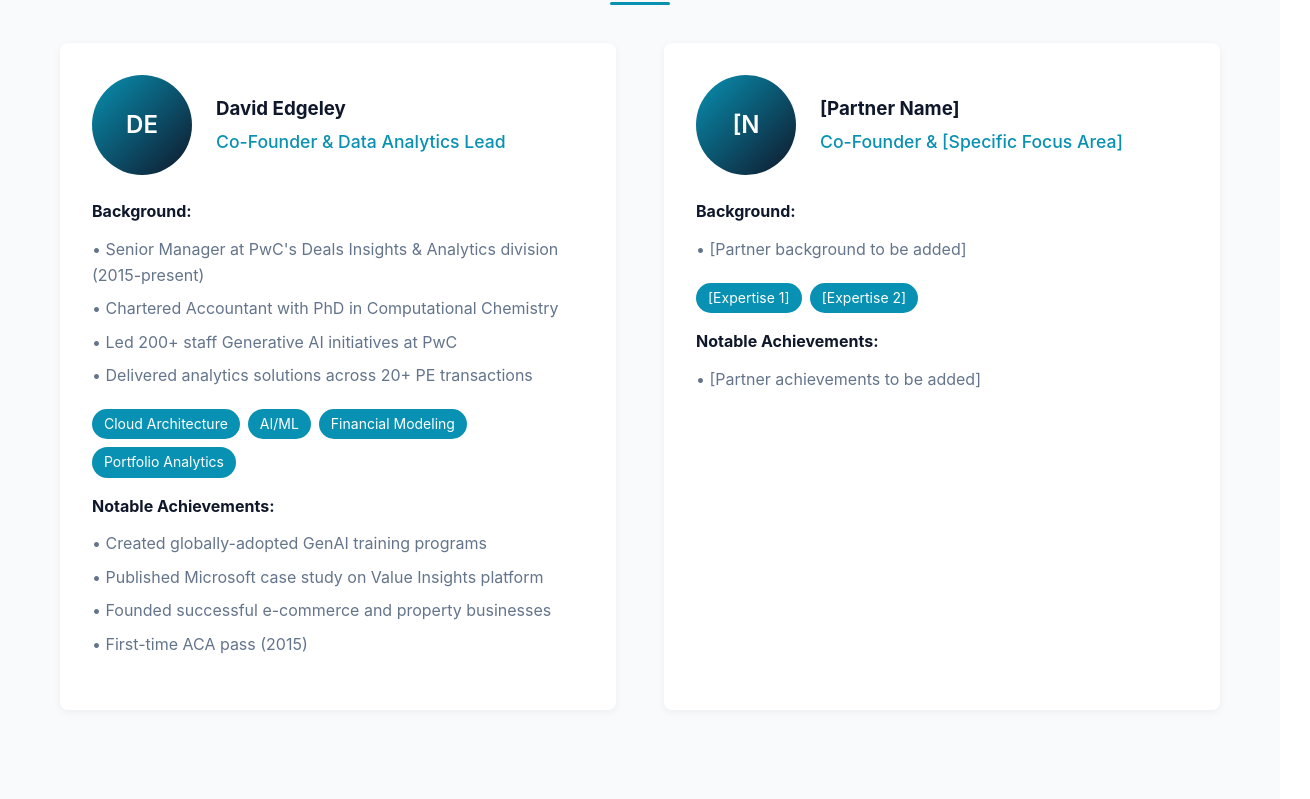
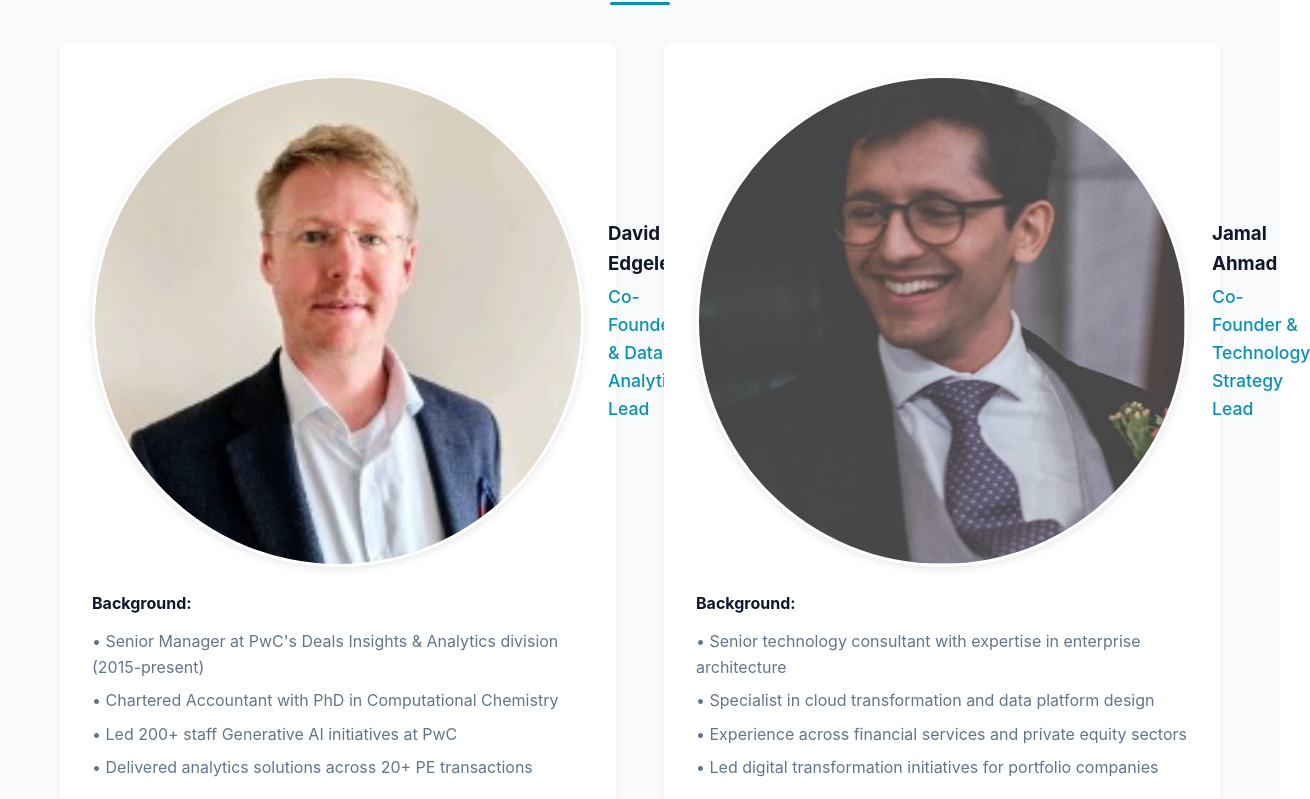
Before and after one commit to drdedge/pe-consultancy-website, a React (Vite) app: page /about in a window 1280 px wide. Shown: the part 580-1379 px from the top of the page, 1310 px wide, since content can reach past the window. Built offline with nearby package versions, Linux system fonts and the light colour scheme.

Commit message:
Implement structural updates and optimizations across multiple modules

```diff
--- a/src/components/Team.css
+++ b/src/components/Team.css
@@ -33,10 +33,15 @@
   align-items: center;
   justify-content: center;
   flex-shrink: 0;
+  overflow: hidden;
+  border: 3px solid var(--white);
+  box-shadow: 0 2px 8px rgba(0, 0, 0, 0.1);
 }
 
 .team-photo {
   object-fit: cover;
+  width: 100%;
+  height: 100%;
 }
 
 .team-photo-placeholder {
--- a/src/data/team.js
+++ b/src/data/team.js
@@ -1,9 +1,13 @@
+// Import images at the top of the file
+import davidPhoto from '../assets/images/about/team/david-edgeley.jpg';
+import jamalPhoto from '../assets/images/about/team/jamal-ahmad.jpg';
+
 export const teamMembers = [
   {
     id: 'david-edgeley',
     name: 'David Edgeley',
     role: 'Co-Founder & Data Analytics Lead',
-    photo: null, // Will be updated when photo is added: '/src/assets/images/about/team/david-edgeley.jpg'
+    photo: davidPhoto,
     background: [
       "Senior Manager at PwC's Deals Insights & Analytics division (2015-present)",
       "Chartered Accountant with PhD in Computational Chemistry",
@@ -24,19 +28,27 @@ export const teamMembers = [
     ]
   },
   {
-    id: 'partner-2',
-    name: '[Partner Name]',
-    role: 'Co-Founder & [Specific Focus Area]',
-    photo: null,
+    id: 'jamal-ahmad',
+    name: 'Jamal Ahmad',
+    role: 'Co-Founder & Technology Strategy Lead',
+    photo: jamalPhoto,
     background: [
-      "[Partner background to be added]"
+      "Senior technology consultant with expertise in enterprise architecture",
+      "Specialist in cloud transformation and data platform design",
+      "Experience across financial services and private equity sectors",
+      "Led digital transformation initiatives for portfolio companies"
     ],
     expertise: [
-      "[Expertise 1]",
-      "[Expertise 2]"
+      "Enterprise Architecture",
+      "Cloud Strategy",
+      "Data Platforms",
+      "Digital Transformation"
     ],
     achievements: [
-      "[Partner achievements to be added]"
+      "Architected scalable data platforms for 10+ PE portfolio companies",
+      "Led successful cloud migrations reducing infrastructure costs by 40%",
+      "Developed proprietary frameworks for rapid technology assessments",
+      "Expert in bridging technology and business strategy"
     ]
   }
 ];
```
Also changed, not shown: .claude/settings.local.json, src/assets/images/about/team/david-edgeley.jpg (added), src/assets/images/about/team/jamal-ahmad.jpg (added).
